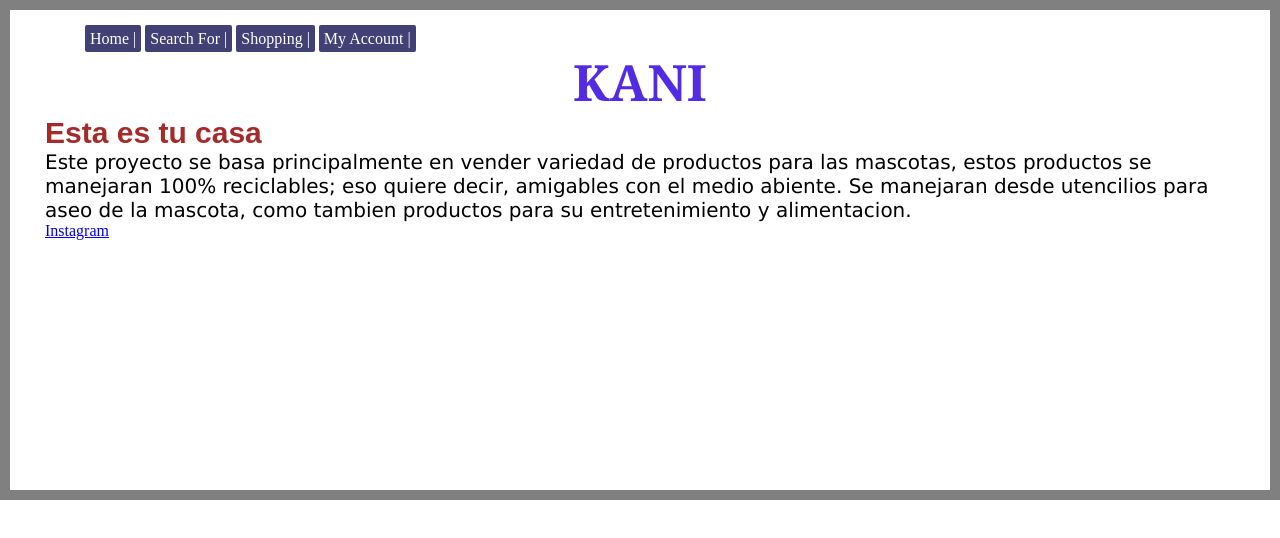
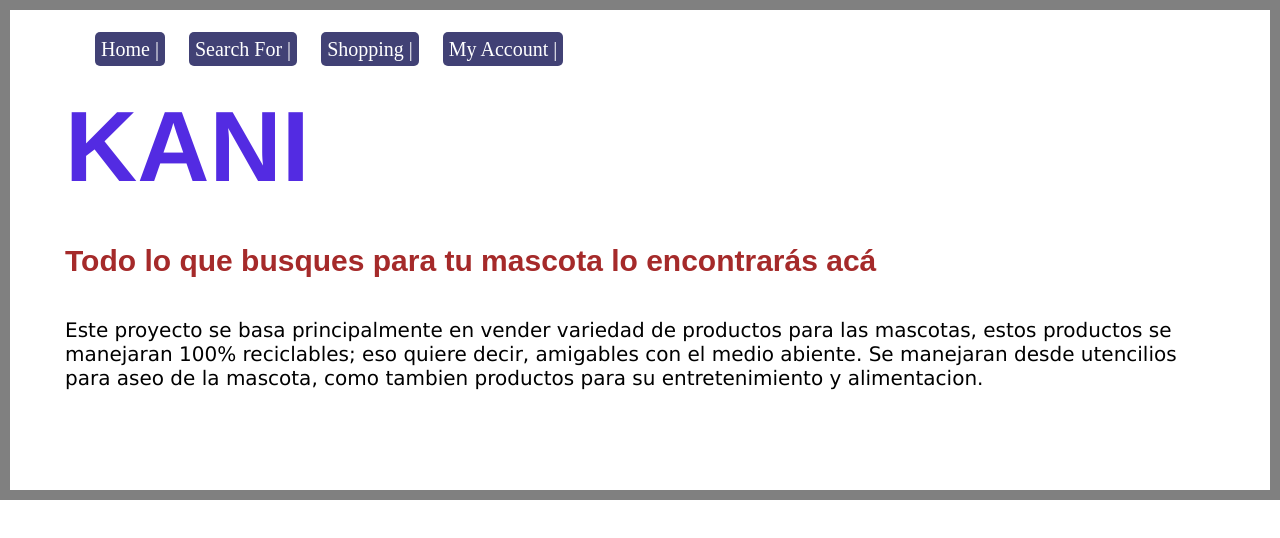
Before and after one commit to Ana24vasquez/proyectokani, a plain HTML site: page index.html in a window 1280 px wide. Drawn offline with Linux system fonts and the light colour scheme.

Commit message:
Se ajustaron los textos mas espaciados

```diff
--- a/index.html
+++ b/index.html
@@ -22,7 +22,7 @@
           </nav>
       </header>
       <h1 class="titulo">KANI</h1>
-      <h2 id="parrafo">Esta es tu casa</h2>
+      <h2 id="parrafo">Todo lo que busques para tu mascota lo encontrarás acá</h2>
       <p id="texto">Este proyecto se basa principalmente en vender
       variedad de productos para las mascotas,
       estos productos se manejaran 100% reciclables; eso quiere decir,
@@ -30,7 +30,7 @@
       Se manejaran desde utencilios para aseo de la mascota,
       como tambien productos para su entretenimiento y alimentacion.</p>
       <p2></p2>
-      <a href="#">Instagram</a>
+      <a href="#"></a>
     </main>
     </body>
 </html>
--- a/style.css
+++ b/style.css
@@ -17,10 +17,12 @@ main {
 
 /*class*/
 .titulo {
+  padding: 20px;
+  list-style: none;
   color: rgb(83, 43, 226);
-  font-size: 50px;
-  font-family: Cambria, Cochin, Georgia, Times, 'Times New Roman', serif;
-  text-align: center;
+  font-size: 100px;
+  font-family:'Franklin Gothic Medium', 'Arial Narrow', Arial, sans-serif;
+  text-align: left;
 
 }
 
@@ -30,7 +32,7 @@ main {
     color: brown;
     font-size: 30px;
     font-family: Arial, Helvetica, sans-serif;
-
+    padding: 20px;
 }
 
 
@@ -38,24 +40,38 @@ main {
   color:black;
   font-size: 20px;
   font-family: verdana;
+  padding: 20px;
+
 
 }
 
 /*class*/
 .main-nav a {
-  list-style: none;
   padding-left: 0;
   background-color: rgb(65, 65, 117);
+
 }
 
 .main-nav li {
   display: inline-block;
+
 }
+
+
 .main-nav a {
   color: white;
-  padding: 5px;
-  border-radius: 2px;
+  padding: 6px;
+  border-radius: 5px;
   text-decoration: none;
+}
+
+.main-nav li{
+  display: inline-block;
+  font-size: 20px;
+  margin: 8px 0;
+  padding-left: 10px;
+  padding-right: 10px;
+
 }
 
 
```
Also changed, not shown: pexels-sharon-mccutcheon-1909802 (1).jpg (deleted).
